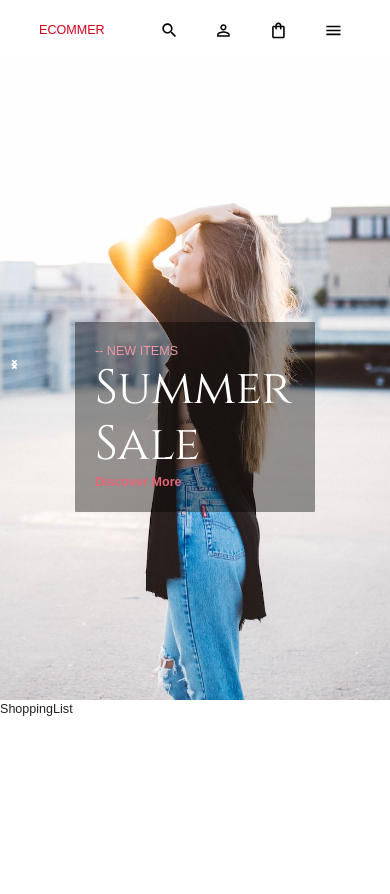
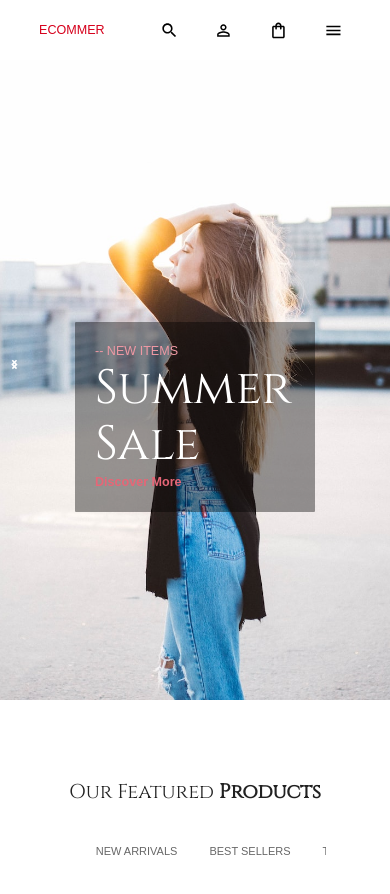
Before and after one commit to olofindamilola/E-commerces, a React (Create React App) app in the folder client/: page / in a window 390 px wide. Shown: the top 894 px of the page. Before the commit the page ends 844 px from the top, so only its background shows below. Built offline with nearby package versions, Linux system fonts and the light colour scheme; no server answers; a web font is replaced by a local one.

Commit message:
shoppinglist added

```diff
--- a/client/src/components/Item.jsx
+++ b/client/src/components/Item.jsx
@@ -5,10 +5,10 @@ import AddIcon from "@mui/icons-material/Add";
 import RemoveIcon from "@mui/icons-material/Remove";
 import { shades } from "../theme";
 import { addToCart } from "../scenes/state";
-import { useNaviagte } from "react-router-dom";
+import { useNavigate } from "react-router-dom";
 
 const Item = ({ item, width }) => {
-  const navigate = useNaviagte();
+  const navigate = useNavigate();
   const dispatch = useDispatch();
   const [count, setCount] = useState(1);
   const [isHovered, setIsHovered] = useState(false);
--- a/client/src/scenes/home/ShoppingList.jsx
+++ b/client/src/scenes/home/ShoppingList.jsx
@@ -1,15 +1,15 @@
 import React from 'react';
 import  { useEffect, useState } from 'react';
 import { useDispatch, useSelector } from "react-redux";
-import { Box, Typography, Tab, Tabs, useMediaQuery} from "@mui/material";
+import { Box, Typography, Tab, Tabs, useMediaQuery } from "@mui/material";
 import Item from "../../components/Item";
 import { setItems } from '../state';
 
 const ShoppingList = () => {
     const dispatch = useDispatch();
     const [value, setValue] = useState("all");
-    const items = useSelector((state) => state.cart.item);
-    const isNonMobile =useMediaQuery("(min-width:600px");
+    const items = useSelector((state) => state.cart.items);
+    const isNonMobile = useMediaQuery("(min-width:600px");
     console.log("items", items);
 
     const handleChange = (event, newvalue) =>{
@@ -22,16 +22,67 @@ const ShoppingList = () => {
             {method: "GET"}
         );
         const itemsJson =await items.json();
-        dispatch(setItems(items.json.data));
+        dispatch(setItems(itemsJson.data));
     }
 
     useEffect(() => {
         getItems();
     }, [])
-
+    // eslint-disable react-hooks/exhaustive-deps
+    const topRatedItems = items.filter(
+        (item) => item.attributes.catergory === "topRated"
+    );
+    const newArrivalsItems = items.filter(
+        (item) => item.attributes.caterogy === "newArrivals"
+    ) ;
+    const bestSellersItems = items.filter(
+        (item) => item.attributes.caterogy === "bestSellers"
+    ) ;
   return (
-    <div>ShoppingList</div>
-  )
+    <Box width="80%" margin="80px auto">
+        <Typography variant="h3" textAlign="center">Our Featured <b>Products</b></Typography>
+        <Tabs
+            textColor='primary'
+            indicatorColor='primary'
+            value={value}
+            onChange={handleChange}
+            centered
+            TabIndicatorProps={{sx: {display: isNonMobile ? "block" : "none"}}}
+            sx={{
+                m: "25px",
+                "& .MuiTab-flexContainer": {
+                    flexWrap: "wrap"
+                }
+            }}
+        >
+            <Tab label="All" value="all" />
+            <Tab label="NEW ARRIVALS" value="newArrivals" />
+            <Tab label="BEST SELLERS" value="bestSellers" />
+            <Tab label="TOP RATED" value="topRated" />
+        </Tabs>
+        <Box
+        margin="0 auto"
+        display="grid"
+        gridTemplateColumns="repeat(auto-fill, 300px)"
+        justifyContent="space-around"
+        rowGap="20px"
+        columnGap="1.33%"
+        >
+            {value === "all" && items.map((item) =>(
+                <Item item={item} key={`${item.name}-${item.id}`} />
+            ))}
+                        {value === "newArrivals" && newArrivalsItems.map((item) =>(
+                <Item item={item} key={`${item.name}-${item.id}`} />
+            ))}
+                        {value === "bestSellers" && tbestSellerItems.map((item) =>(
+                <Item item={item} key={`${item.name}-${item.id}`} />
+            ))}
+                        {value === "topRated" && topRatedItems.map((item) =>(
+                <Item item={item} key={`${item.name}-${item.id}`} />
+            ))}
+        </Box>
+    </Box>
+  );
 };
 
-export default ShoppingList
+export default ShoppingList;
```
